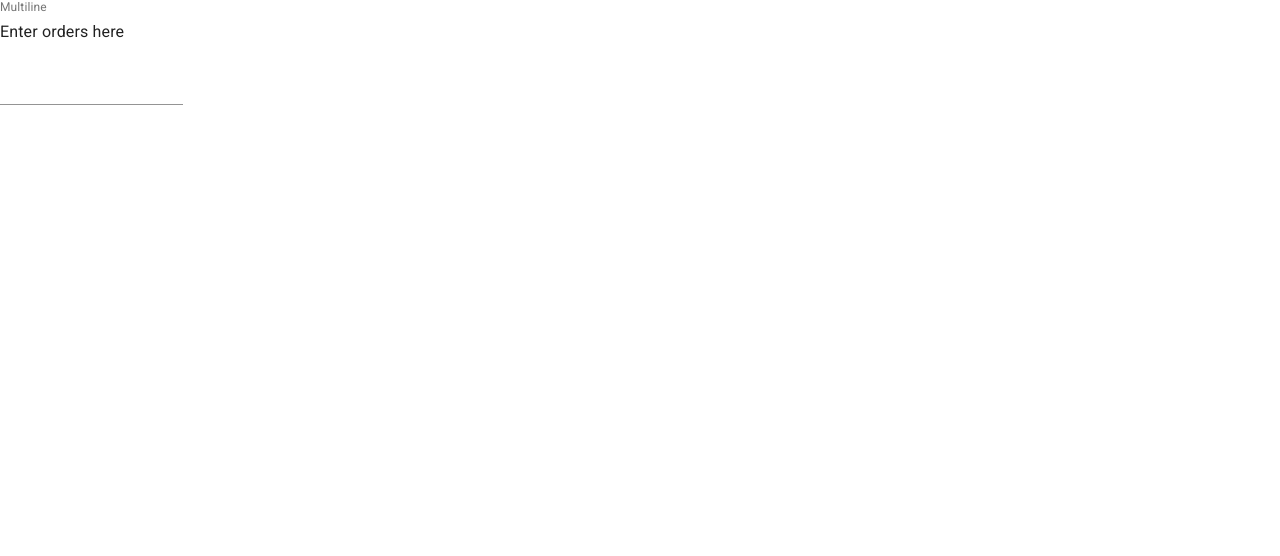
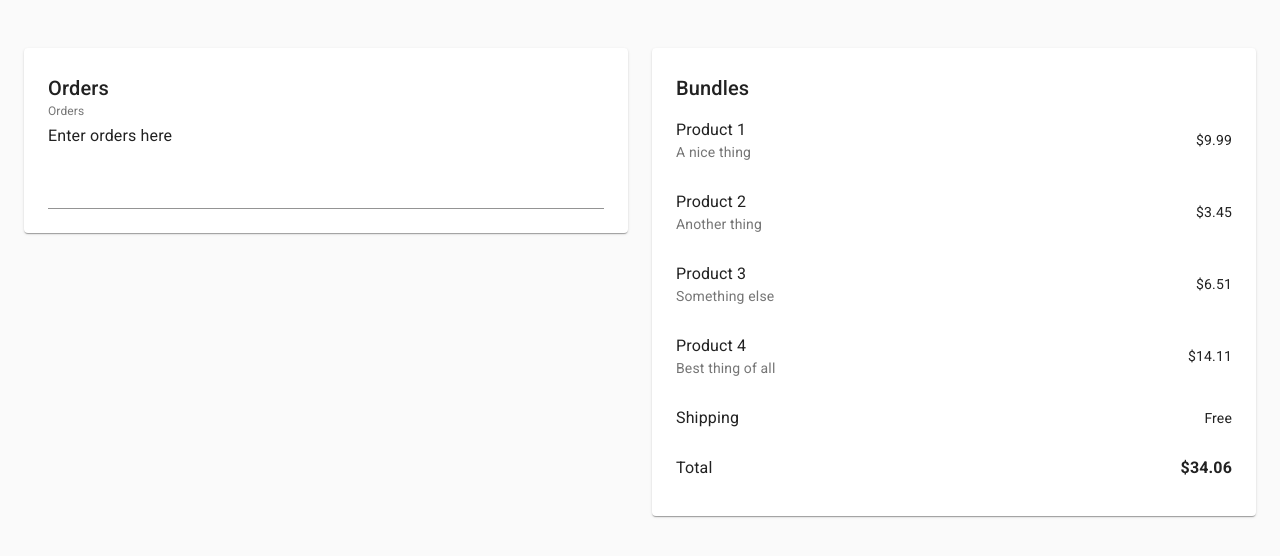
Before and after one commit to kieranongh/flower-shop, a React (Create React App) app: page / in a window 1280 px wide. Shown: the top 556 px of the page. Built offline with nearby package versions, Linux system fonts and the light colour scheme.

Commit message:
Add basic layout
- Form on left
- Calculated bundles on right
- Using dummy data to set layout

```diff
--- a/src/components/FlowerShop.jsx
+++ b/src/components/FlowerShop.jsx
@@ -1,11 +1,57 @@
 import React from 'react'
+import { makeStyles } from '@material-ui/core/styles'
+
+import CssBaseline from '@material-ui/core/CssBaseline'
+import Container from '@material-ui/core/Container'
+import Paper from '@material-ui/core/Paper'
+import Grid from '@material-ui/core/Grid'
+
 import OrderForm from './OrderForm'
+import ReviewOrder from './ReviewOrder'
+
+const useStyles = makeStyles(theme => ({
+  layout: {
+    width: 'auto',
+    marginLeft: theme.spacing(2),
+    marginRight: theme.spacing(2),
+    [theme.breakpoints.up(600 + theme.spacing(2) * 2)]: {
+      width: 600,
+      marginLeft: 'auto',
+      marginRight: 'auto',
+    },
+  },
+  paper: {
+    marginTop: theme.spacing(3),
+    marginBottom: theme.spacing(3),
+    padding: theme.spacing(2),
+    [theme.breakpoints.up(600 + theme.spacing(3) * 2)]: {
+      marginTop: theme.spacing(6),
+      marginBottom: theme.spacing(6),
+      padding: theme.spacing(3),
+    },
+  },
+}))
 
 const FlowerShop = () => {
+  const classes = useStyles()
   return (
-    <div>
-      <OrderForm />
-    </div>
+    <React.Fragment>
+      <CssBaseline />
+      <Container>
+        <Grid container justify="center" spacing={3}>
+          <Grid item xs={12} md={6}>
+            <Paper className={classes.paper}>
+              <OrderForm />
+            </Paper>
+          </Grid>
+          <Grid item xs={12} md={6}>
+            <Paper className={classes.paper}>
+              <ReviewOrder />
+            </Paper>
+          </Grid>
+        </Grid>
+      </Container>
+    </React.Fragment>
   )
 }
 
--- a/src/components/OrderForm.jsx
+++ b/src/components/OrderForm.jsx
@@ -1,5 +1,7 @@
 import React from 'react'
+
 import TextField from '@material-ui/core/TextField'
+import Typography from '@material-ui/core/Typography'
 
 const OrderForm = () => {
   const [value, setValue] = React.useState('Enter orders here')
@@ -9,16 +11,18 @@ const OrderForm = () => {
   }
 
   return (
-    <div>
+    <React.Fragment>
+      <Typography variant="h6">Orders</Typography>
       <TextField
         id="standard-multiline-flexible"
-        label="Multiline"
+        label="Orders"
         multiline
+        fullWidth
         rows="4"
         value={value}
         onChange={handleChange}
-      />
-    </div>
+        />
+    </React.Fragment>
   )
 }
 
--- /dev/null
+++ b/src/components/ReviewOrder.jsx
@@ -0,0 +1,50 @@
+import React from 'react'
+import { makeStyles } from '@material-ui/core/styles'
+
+import Typography from '@material-ui/core/Typography'
+import List from '@material-ui/core/List'
+import ListItem from '@material-ui/core/ListItem'
+import ListItemText from '@material-ui/core/ListItemText'
+
+const products = [
+  { name: 'Product 1', desc: 'A nice thing', price: '$9.99' },
+  { name: 'Product 2', desc: 'Another thing', price: '$3.45' },
+  { name: 'Product 3', desc: 'Something else', price: '$6.51' },
+  { name: 'Product 4', desc: 'Best thing of all', price: '$14.11' },
+  { name: 'Shipping', desc: '', price: 'Free' },
+]
+
+const useStyles = makeStyles(theme => ({
+  listItem: {
+    padding: theme.spacing(1, 0),
+  },
+  total: {
+    fontWeight: '700',
+  }
+}))
+
+const ReviewOrder = () => {
+  const classes = useStyles()
+
+  return (
+    <React.Fragment>
+      <Typography variant="h6">Bundles</Typography>
+      <List disablePadding>
+        {products.map(product => (
+          <ListItem className={classes.listItem} key={product.name}>
+            <ListItemText primary={product.name} secondary={product.desc} />
+            <Typography variant="body2">{product.price}</Typography>
+          </ListItem>
+        ))}
+        <ListItem className={classes.listItem}>
+          <ListItemText primary="Total" />
+          <Typography variant="subtitle1" className={classes.total}>
+            $34.06
+          </Typography>
+        </ListItem>
+      </List>
+    </React.Fragment>
+  )
+}
+
+export default ReviewOrder
```
